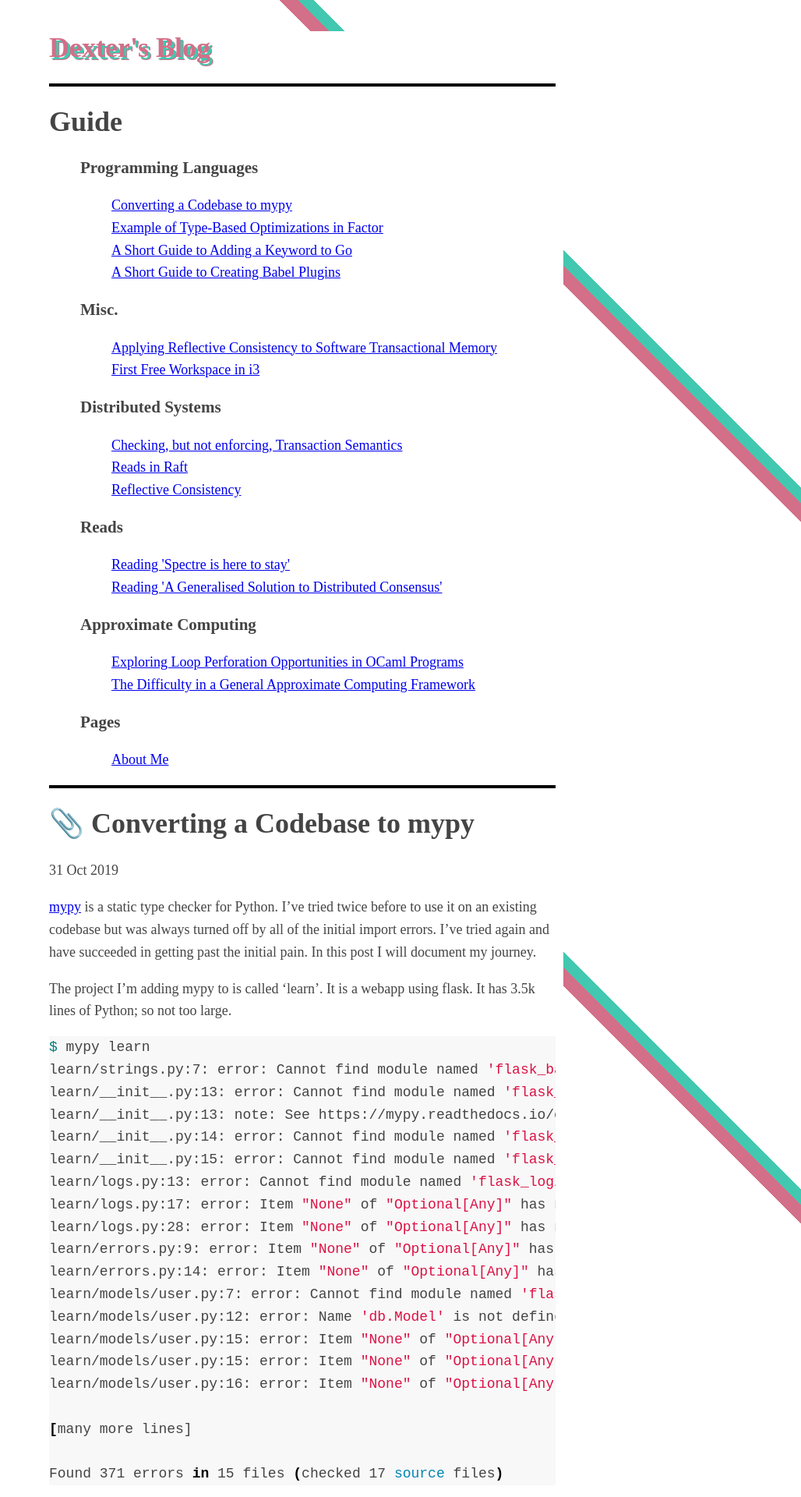
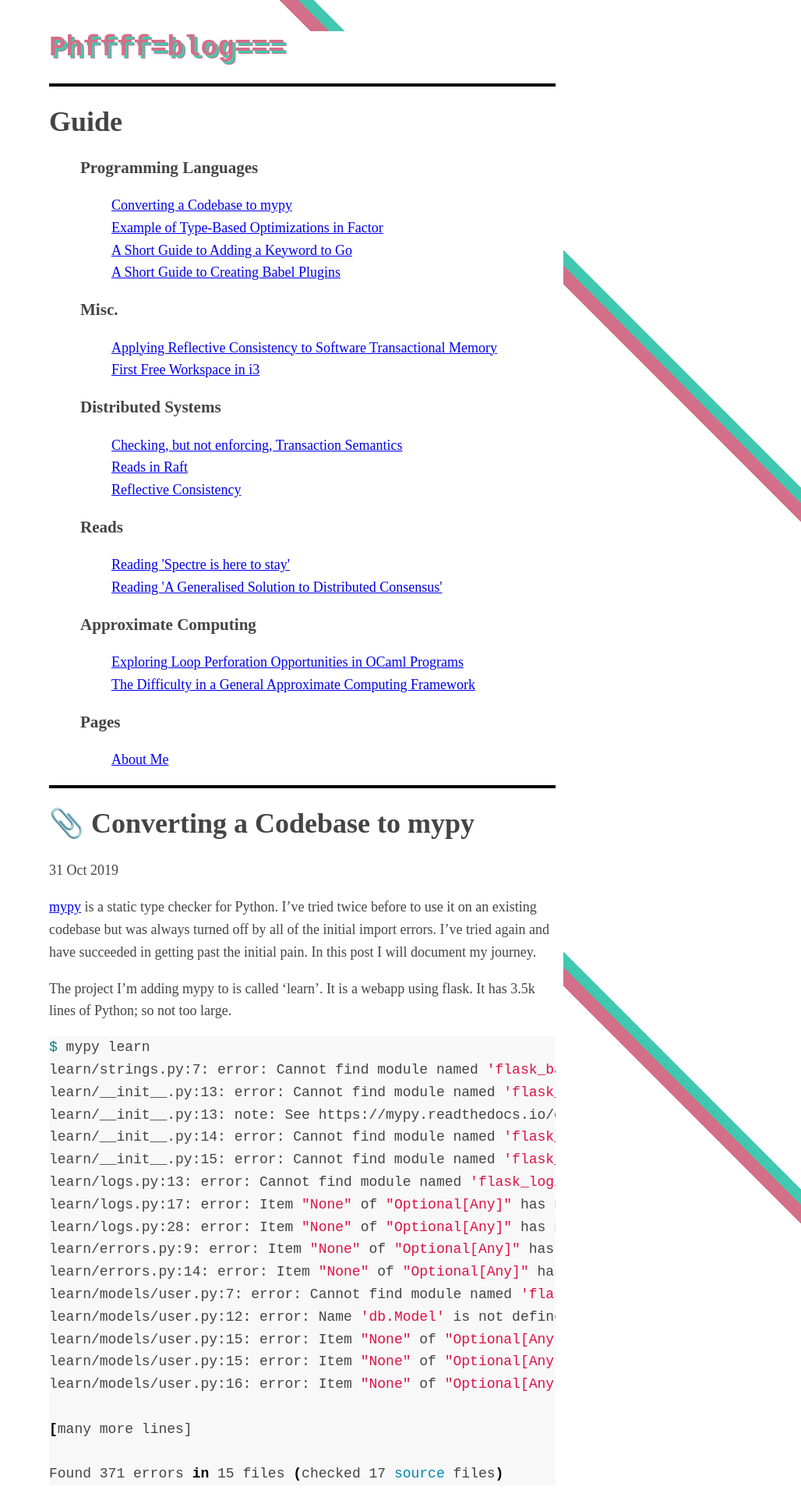
Before and after one commit to philipdexter/philipdexter.github.io, a Jekyll site: the page built from index.html, in a window 1280 px wide. Shown: the top 1920 px of the page at 78% size, without its empty margins (252-1280 px from the left). Built offline with Jekyll 4.4.1, drawn with Linux system fonts in a browser that asks for light colours; formulas are drawn with MathJax 3.

Commit message:
Change title

```diff
--- a/_config.yml
+++ b/_config.yml
@@ -1,4 +1,4 @@
-title: "Dexter's Blog"
+title: "Phffff=blog==="
 description: ""
 show_downloads: false
 exclude: ["mold.yaml"]
--- a/_layouts/new.html
+++ b/_layouts/new.html
@@ -153,7 +153,7 @@ blockquote { color: #666; margin-bottom: 20px; padding: 0 0 0 20px; border-left:
 
 pre { overflow: auto; }
 
-#project_title { color: #d36f88; text-shadow: #42c8b0 3px 3px 0px, #d36f88 4px 4px 0px; }
+#project_title { font-family: monospace, monospace; color: #d36f88; text-shadow: #42c8b0 3px 3px 0px, #d36f88 4px 4px 0px; }
 
 #toc_container li, #toc_container ul li {list-style: outside none none !important}
 
@@ -166,7 +166,7 @@ h1 a { text-decoration: none }
     <div class="content">
       <a style="text-decoration: none;" href="{{site.url}}">
         <h1 id="project_title">
-          Dexter's Blog
+          Phffff=blog===
         </h1>
       </a>
       <hr style="border: 2px solid black;">
```
